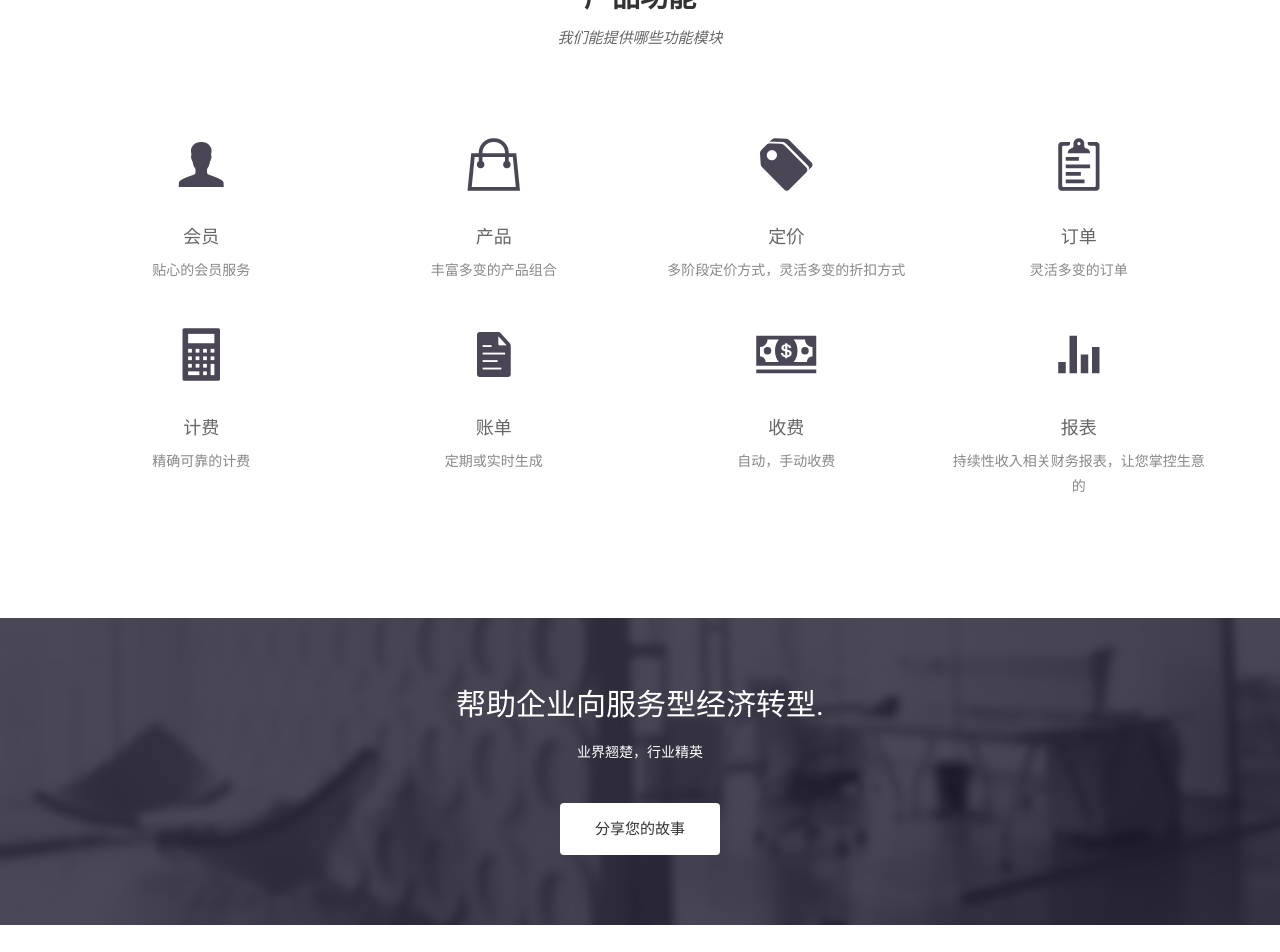
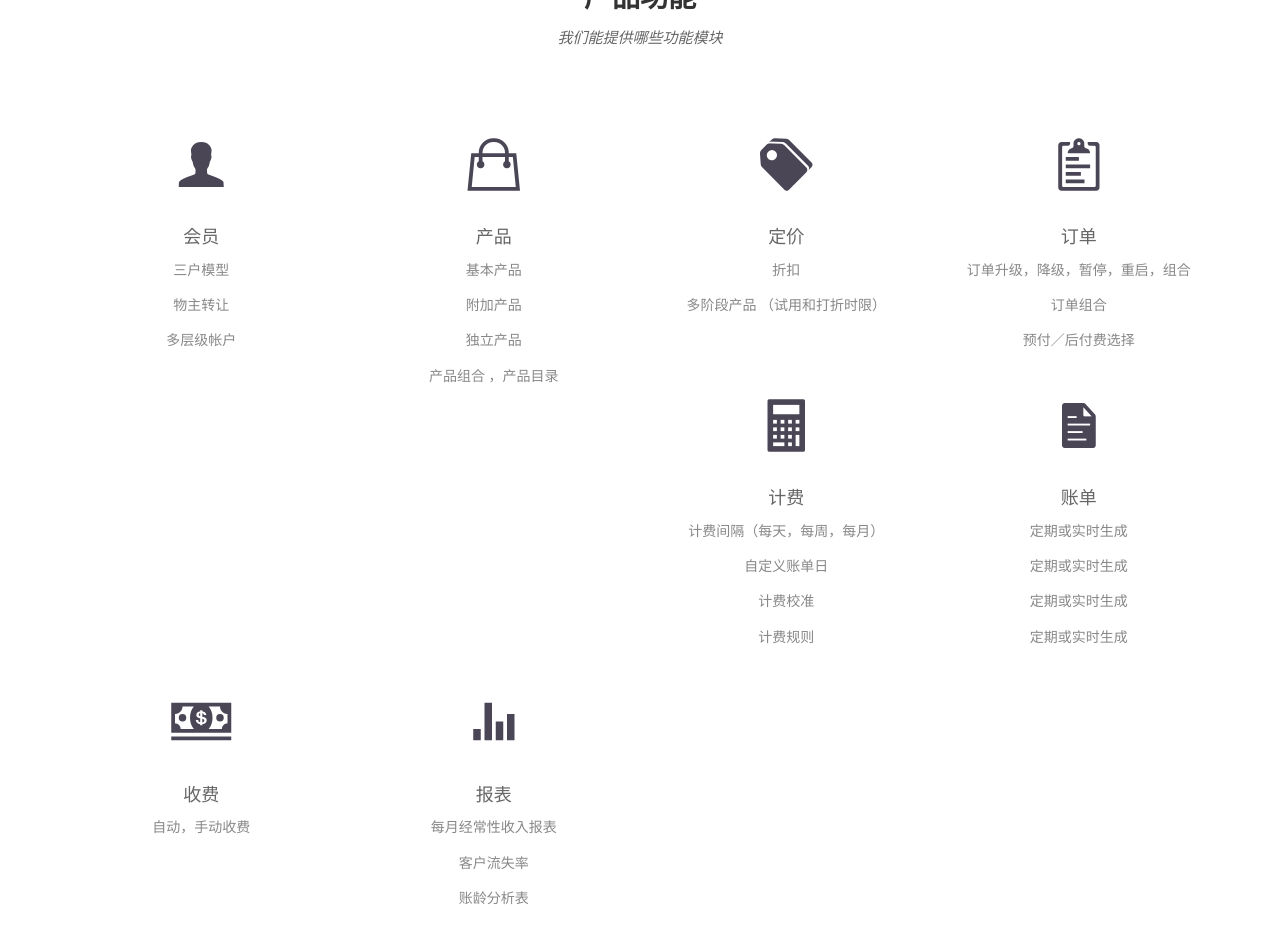
Before and after one commit to dreampivot/slipscloud.github.io, a Jekyll site: the page built from index.html, in a window 1280 px wide and 1400 px high, scrolled down 1723 px. Shown: the top 952 px of the window. Built offline with Jekyll 4.4.1, drawn with Linux system fonts in a browser that asks for light colours; nearby versions of some CDN libraries; some web fonts are replaced.

Commit message:
Update index.html

```diff
--- a/index.html
+++ b/index.html
@@ -65,7 +65,9 @@ permalink: /
         <div class="service-item">
           <i class="icon ion-person"></i>
           <h4>会员</h4>
-          <p>贴心的会员服务</p>
+          <p>三户模型</p>
+          <p>物主转让</p>
+          <p>多层级帐户</p>
         </div>
       </div>
 
@@ -73,34 +75,47 @@ permalink: /
         <div class="service-item">
           <i class="icon ion-bag"></i>
           <h4>产品</h4>
-          <p>丰富多变的产品组合 </p>
+          <p>基本产品 </p>
+          <p>附加产品 </p>
+          <p>独立产品</p>
+          <p>产品组合 ，产品目录</p>
+
         </div>
       </div>
       <div class="col-sm-6 col-md-3">
         <div class="service-item">
           <i class="icon ion-pricetags"></i>
           <h4>定价</h4>
-          <p>多阶段定价方式，灵活多变的折扣方式</p>
+          <p>折扣</p>
+          <p>多阶段产品 （试用和打折时限）</p>
         </div>
       </div>
       <div class="col-sm-6 col-md-3">
         <div class="service-item">
           <i class="icon ion-clipboard"></i>
           <h4>订单</h4>
-          <p>灵活多变的订单 </p>
+          <p>订单升级，降级，暂停，重启，组合</p>
+          <p>订单组合</p>
+          <p>预付／后付费选择</p>
         </div>
       </div>
       <div class="col-sm-6 col-md-3">
         <div class="service-item">
           <i class="icon ion-calculator"></i>
           <h4>计费</h4>
-          <p>精确可靠的计费</p>
+          <p>计费间隔（每天，每周，每月）</p>
+          <p>自定义账单日 </p>
+          <p>计费校准 </p>
+          <p>计费规则 </p>
         </div>
       </div>
       <div class="col-sm-6 col-md-3">
         <div class="service-item">
           <i class="icon ion-document-text"></i>
           <h4>账单</h4>
+          <p>定期或实时生成 </p>
+          <p>定期或实时生成 </p>
+          <p>定期或实时生成 </p>
           <p>定期或实时生成 </p>
         </div>
       </div>
@@ -115,7 +130,9 @@ permalink: /
         <div class="service-item">
           <i class="icon ion-stats-bars"></i>
           <h4>报表</h4>
-          <p>持续性收入相关财务报表，让您掌控生意的 </p>
+          <p>每月经常性收入报表 </p>
+          <p>客户流失率 </p>
+          <p>账龄分析表 </p>
         </div>
       </div>
     </div>
```
